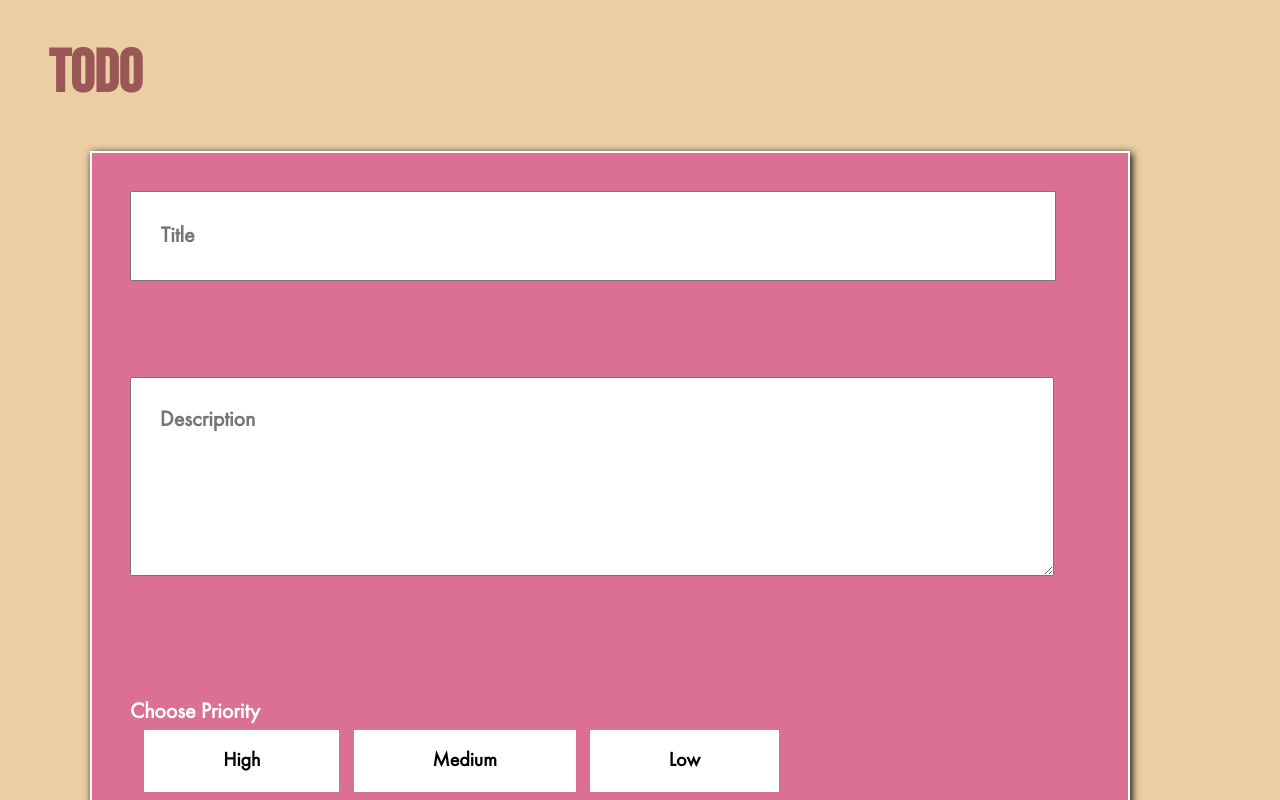
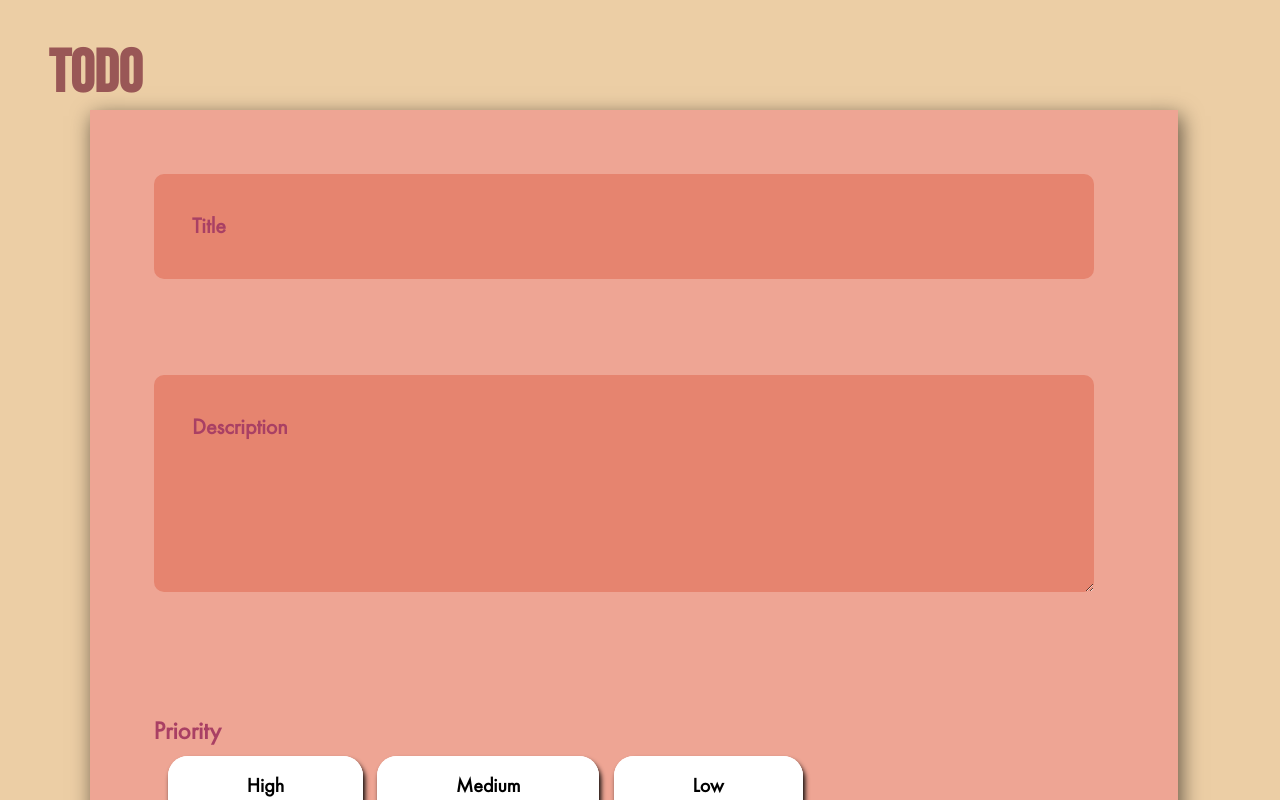
Before and after one commit to iDK-pseudo/todo-app, a website built with webpack: page dist/index.html in a window 1280 px wide. Both pictures are taken after a click on the button "New". Shown: the top 800 px of the page. Built offline with nearby package versions, Linux system fonts and the light colour scheme.

Commit message:
Styling Updates Task Leaf, Form
1. Removed margin from Title and Main, instead added padding in Main
2. Added a background gradient to the task leaves on the homescreen
3. Removed the Priority indicator borders for now
4. Changed Form Background color and added a shadow
5. Changed the background color of Title, Desc inputs
6. Changed Placeholder color for every input
7. Changed the "Choose Priority" message to just "Priority"
8. Made all the buttons rounded

```diff
--- a/src/DomModule.js
+++ b/src/DomModule.js
@@ -135,7 +135,7 @@ export const DomModule = (function () {
         br = _createElement("br"),
         titleInput = _createElement("input",{class:"form-input", type:"text", placeholder:"Title",required: ""}),
         descInput = _createElement("textarea",{class:"form-input", type:"text", placeholder:"Description", rows : "5",required: ""}),
-        p = _createElement("p",{id: "choose-priority",textContent: "Choose Priority"}),
+        p = _createElement("p",{id: "choose-priority",textContent: "Priority"}),
         radioHighPriority = _createElement("input",{type: "radio",id: "high-priority", name: "priority"}),
         labelHighPriority = _createElement("label",{for: "high-priority",textContent: "High"}),
         radioMedPriority = _createElement("input",{type: "radio",id: "medium-priority", name: "priority"}),
--- a/src/main.css
+++ b/src/main.css
@@ -18,11 +18,13 @@ html, body {
     margin-top : 3%;
     margin-left: 3%;
     font-family: 'Bebas Neue';
+    margin-bottom: 0;
 }
 
 main {
-    margin-left: 7%;
-    max-height: 76%;
+    padding-left: 5%;
+    padding-right: 1%;
+    max-height: 80%;
     overflow-y: scroll;
 }
 
@@ -52,20 +54,19 @@ li {
     padding-bottom : 3%;
     padding-left: 5%;
     margin-bottom: 2%;
-    background-color:rgb(250 250 248 / 80%);
+    background-color: #bd4f6c;
+    background-image: linear-gradient(326deg, #d17b92 0%, #d67155 74%);
     box-shadow: 5px 10px 8px hsl(0deg 0% 0% / 0.2);
+    color: white;
 }
 
 li[priority="high"]{
-    border-left : 7px solid #f44336;
 }
 
 li[priority="medium"]{
-    border-left : 7px solid #ffdf00;
 }
 
 li[priority="low"]{
-    border-left : 7px solid #008CBA;
 }
 
 input[type="checkbox"]{
@@ -73,7 +74,6 @@ input[type="checkbox"]{
     width: 20px;
     margin: 0;
     align-self: center;
-    box-shadow: 2px 4px 5px hsl(0deg 0% 0% / 0.5);
 }
 
 footer {
@@ -110,12 +110,11 @@ footer {
 
 form {
     margin-left: 7%;
-    background-color: palevioletred;
-    padding: 3%;
+    background-color: #eea594;
+    padding: 5%;
     height: auto;
     width: 75%;
-    border: 2px solid white;
-    box-shadow: 2px 2px 8px;
+    box-shadow: 3px 6px 20px hsl(0deg 0% 0% / 0.6);
 }
 
 .form-input{
@@ -123,15 +122,24 @@ form {
     font-family: Futura,sans-serif;
     font-weight: bold;
     font-size: 22px;
-    padding: 3%;
+    padding: 4%;
     width: 90%;
+    border-radius: 10px;
+    border: 0px;
+    outline: none;
+    background-color: #e6846f;
+    color: wheat
+}
+
+::placeholder{
+    color:#a94064;
 }
 
 #choose-priority{
     font-family: Futura,sans-serif;
     font-weight: bold;
-    font-size: 22px;
-    color: white
+    font-size: 25px;
+    color: #a94064;
 }
 
 input[type="radio"]{
@@ -146,6 +154,8 @@ input[type="radio"] ~ label{
     padding: 2% 8% 2% 8%;
     margin-left: 1.5%;
     background-color: white;
+    border-radius: 20px;
+    box-shadow: 2px 4px 5px hsl(0deg 0% 0% / 1);
 }
 
 #high-priority:checked + label{
@@ -173,4 +183,7 @@ input[type="radio"] ~ label{
     font-size: 20px;
     font-family: Futura,sans-serif;
     font-weight: bold;
+    border-radius: 30px;
+    box-shadow: 2px 4px 5px hsl(0deg 0% 0% / 1);
+    border: 0px;
 }
```
